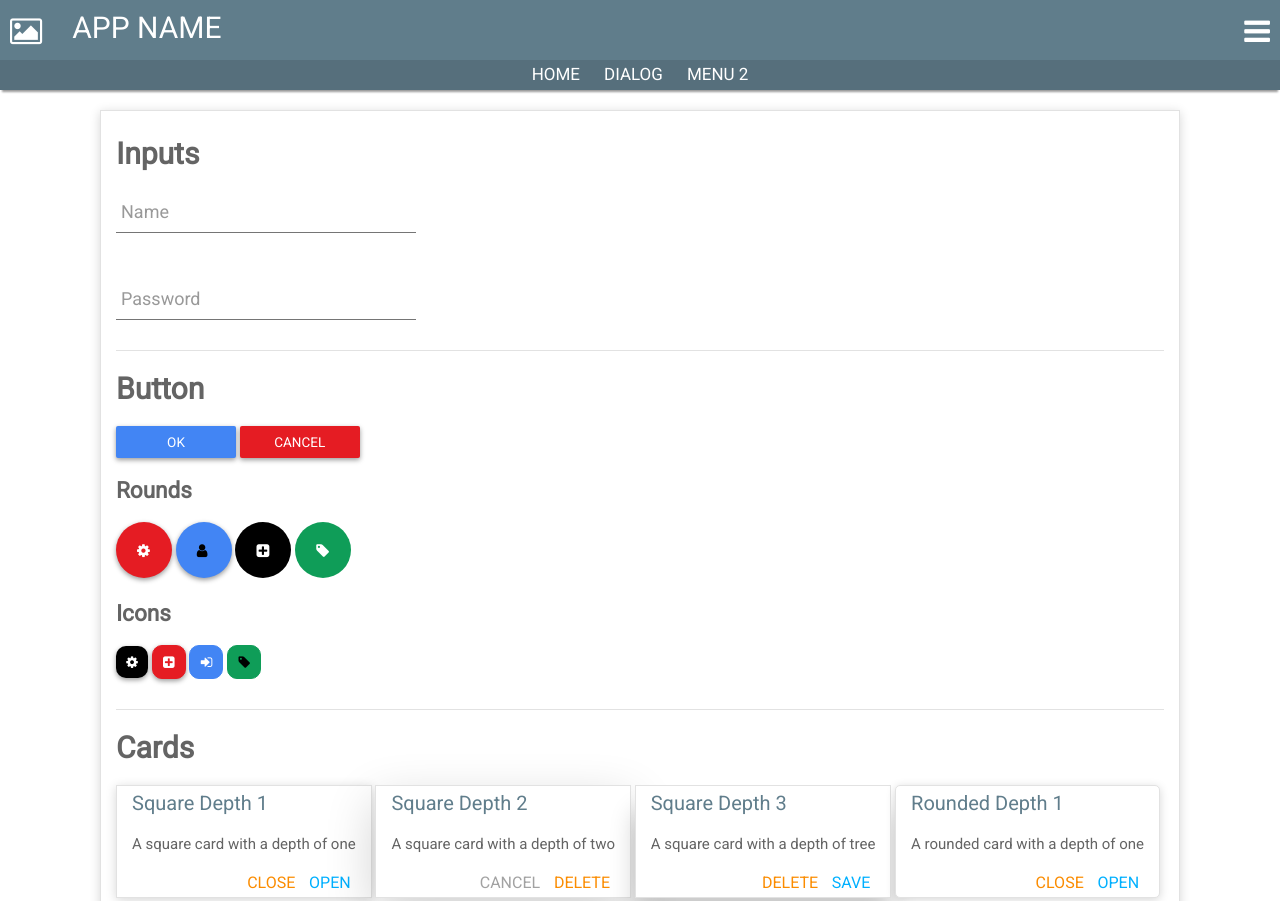
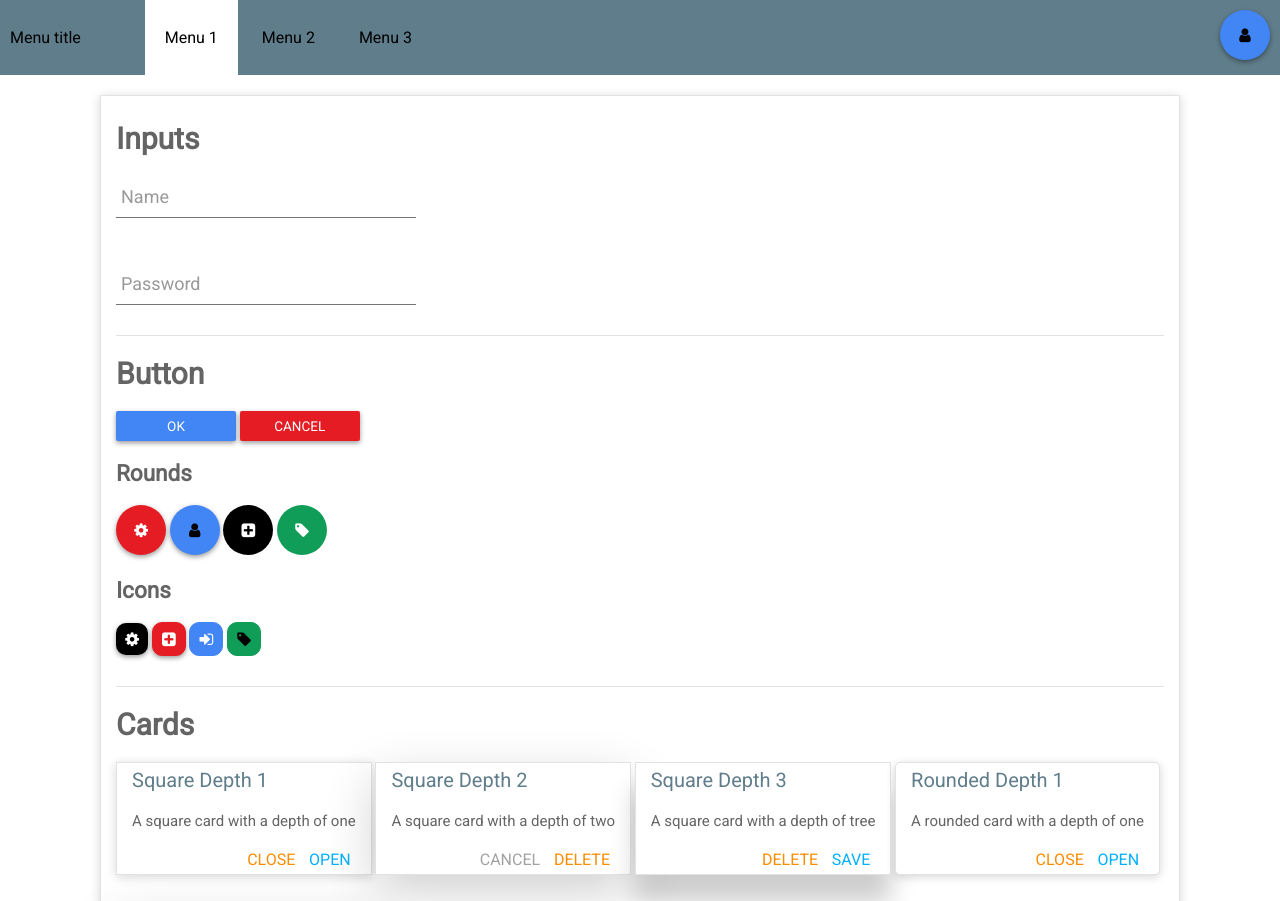
Before and after one commit to clementTal/angular-glu, a plain HTML site: page index.html in a window 1280 px wide. Shown: the top 901 px of the page. Drawn offline with Linux system fonts and the light colour scheme.

Commit message:
update style and menu

```diff
--- a/index.html
+++ b/index.html
@@ -1,35 +1,31 @@
 <html>
 <head>
-<link rel="stylesheet" type="text/css" href="/css/style.css">
+    <link href='http://fonts.googleapis.com/css?family=Roboto' rel='stylesheet' type='text/css'>
+    <link href="//maxcdn.bootstrapcdn.com/font-awesome/4.1.0/css/font-awesome.min.css" rel="stylesheet">
+    <link rel="stylesheet" type="text/css" href="/css/style.css">
 </head>
 <body>
-<link href='http://fonts.googleapis.com/css?family=Roboto' rel='stylesheet' type='text/css'>
-<link href="//maxcdn.bootstrapcdn.com/font-awesome/4.1.0/css/font-awesome.min.css" rel="stylesheet">
+
 
 <div class="menu fixed">
-  <div class="menu-logo">
-    <i class="fa fa-image"></i>
+  <div class="menu-title">
+    Menu title
   </div>
-  <div class="menu-title">
-    <span>APP NAME</span>
+  <div class="menu-left">
+    <div class="menu-entry selected">Menu 1</div>
+    <div class="menu-entry">Menu 2</div>
+    <div class="menu-entry">Menu 3</div>
   </div>
-  <div class="menu-options">
-    <div class="fa fa-navicon">
-      <ul class="option-item">
-        <li>test</li>
-      </ul>
-  	</div>
-	</div>
-</div>
-<div class="sub-menu">
-  <a class="sub-menu-item">home</a>
-  <a href="#modal-one" class="sub-menu-item">dialog</a>
-  <a class="sub-menu-item">Menu 2</a>
+  <div class="menu-right">
+    <div class="round grow raised blue inv">
+        <i class="icon fa fa-user"></i>
+    </div>
+  </div>
 </div>
 
 <div class="container card card-z-1">
     <h1>Inputs</h1>
-    <form>
+    <form class="form">
         <div class="group">
             <input type="text" required>
             <span class="highlight"></span>
@@ -55,16 +51,16 @@
     <h2>Rounds</h2>
 
     <div class="round raised red">
-        <i class="icon fa fa-cog"></i>
+        <span class="icon fa fa-cog"></span>
     </div>
     <div class="round grow raised blue inv">
-        <i class="icon fa fa-user"></i>
+        <span class="icon fa fa-user"></span>
     </div>
     <div class="round black">
-        <i class="icon fa fa-plus-square"></i>
+        <span class="icon fa fa-plus-square"></span>
     </div>
     <div class="round grow green">
-        <i class="icon fa fa-tag"></i>
+        <span class="icon fa fa-tag"></span>
     </div>
     <h2>Icons</h2>
 
--- a/sass/_material.scss
+++ b/sass/_material.scss
@@ -24,3 +24,9 @@ body{
 .center {
   text-align: center;
 }
+
+.fa
+{
+  line-height: inherit;
+  font-size: 16px;
+}
--- a/sass/misc/_button.scss
+++ b/sass/misc/_button.scss
@@ -1,12 +1,13 @@
 .button {
   width: 120px;
-  height: 32px;
-  line-height: 32px;
+  height: $button-height;
+  line-height: $button-height;
   @include border-radius(2px);
   font-size: 0.9em;
   background-color: #fff;
   color: #646464;
   cursor: pointer;
+  display: inline-block;
   &.blue {
     background-color: $blue;
     color: #fff;
@@ -29,8 +30,10 @@
 {
   position: relative;
   display: inline-block;
-  width: 56px;
-  height: 56px;
+  width: $round-size;
+  height: $round-size;
+  line-height: $round-size;
+  text-align: center;
   border-radius: 50%;
   color: #fff;
   overflow: hidden;
@@ -50,7 +53,4 @@
   {
     color: $black;
   }
-  .icon {
-    margin: 21px;
-  }
 }
--- a/sass/misc/_forms.scss
+++ b/sass/misc/_forms.scss
@@ -1,3 +1,7 @@
+.form {
+  width: $form-width;
+}
+
 .group {
   position: relative;
   margin-bottom: 45px;
@@ -44,7 +48,7 @@ input {
 .bar {
   position: relative;
   display: block;
-  width: 300px;
+  width: 100%;
   &:before, &:after {
     content: '';
     height: 2px;
--- a/sass/misc/_icons.scss
+++ b/sass/misc/_icons.scss
@@ -1,8 +1,4 @@
 .symbs {
-  .fa
-  {
-    padding-top: 10px;
-  }
   display: inline-block;
   position: relative;
   width: 32px;
--- a/sass/misc/_menu.scss
+++ b/sass/misc/_menu.scss
@@ -1,103 +1,46 @@
 .menu
 {
-  position: relative;
-  top: 0;
-  height: $top-menu-height;
-  background-color: $primary-color;
   width: 100%;
-  color: white;
-  font-size: $top-menu-font;
-  padding-top: $top-menu-padding;
-  z-index: 1;
-  .menu-logo
-  {
-    float: left;
-    padding-left: 10px;
-    height: $top-menu-height - $top-menu-padding;
-  }
+  height: $menu-height;
+  line-height: $menu-height;
+  background-color: $menu-background-color;
   .menu-title
   {
-    text-align: left;
-    float: left;
-    padding-left: 30px;
-    height: $top-menu-height - $top-menu-padding;
+    padding: 0 10px;
+    display: inline-block;
   }
-  .menu-options
+  .menu-left
   {
-    float: right;
-    text-align: right;
-    padding-right: 10px;
-    height: $top-menu-height - $top-menu-padding;
-    backgorund-color: black;
-    .fa
+    margin-left: 50px;
+    padding: 0;
+    display: inline-block;
+    .menu-entry
     {
-    	cursor: pointer;
-       &:hover .option-item
-       {
-          display: block;
-       }
-    }
-    .option-item
-    {
-      display: none;
-      float: left;
-      color: black;
-      border: 1px solid grey;
-      padding: 5px;
-      position: relative;
-      top: 0;
-      right: 0;
-      text-decoration: none;
-      list-style-type: none;
-      z-index: 200;
-      margin: 0;
+      padding: 0 20px;
+      display: inline-block;
+      cursor: pointer;
+      &.selected, &.selected:hover
+      {
+        background-color: $body-color;
+        color: #000000;
+      }
+      &:hover
+      {
+        background-color: $sub-menu-color;
+      }
     }
   }
-  &.fixed
+  .menu-right
   {
+    margin: 10px;
+    position: absolute;
+    right: 0;
+    top: 0;
+  }
+
+  &.fixed {
     position: fixed;
     top: 0;
-    .option-item
-    {
-      position: fixed;
-      top: $top-menu-height;
-    }
-  }
-  .fa
-  {
-      padding-top: 6px;
+    z-index: 100;
   }
 }
-
-.sub-menu
-{
-  position: fixed;
-  top: $top-menu-height;
-  height: $sub-menu-height;
-  background-color: darken($primary-color, 5);
-  width: 100%;
-  text-align: center;
-  padding-top: $sub-menu-padding;
-  z-index: 2;
-  @include box-shadow($shadows-bottom);
-  .sub-menu-item
-  {
-    height: $menu-height/2;
-    width: auto;
-    display: inline;
-    z-index: 20;
-    font-size: $sub-menu-font;
-    padding: 0 10px 0 10px;
-    cursor: pointer;
-    color: white;
-    text-transform: uppercase;
-    &:hover
-    {
-      border-bottom: $sub-menu-border;
-    }
-  }
-  a
-  {
-      text-decoration: none;
-  }
-}
--- a/sass/misc/_variables.scss
+++ b/sass/misc/_variables.scss
@@ -4,6 +4,8 @@ $red:#e51c23;
 $green: #0f9d58;
 $black: #000000;
 $grey: #A2A2A2;
+
+$body-color: white;
 
 /***********************/
 /********* LINK ********/
@@ -16,15 +18,9 @@ $light-grey: #E2E2E2;
 /***********************/
 /********* MENU ********/
 /***********************/
-$top-menu-height: 60px !default;
-$sub-menu-font: 17px !default;
-$sub-menu-border-height: 3px !default;
-$top-menu-font: 30px !default;
-$top-menu-padding: $top-menu-height - $top-menu-font - 20;
-$sub-menu-border: $sub-menu-border-height solid darken($primary-color, 20);
-$sub-menu-padding: $top-menu-height/2 - $sub-menu-font - $sub-menu-border-height*3;
-$sub-menu-height: $top-menu-height/2 - $sub-menu-padding;
-$menu-height: $top-menu-height + $top-menu-height/2;
+$menu-background-color: $primary-color !default;
+$menu-height: 75px !default;
+$sub-menu-color: darken($menu-background-color, 10);
 
 /***********************/
 /******* DIVIDER *******/
@@ -55,3 +51,16 @@ $shadow-z-3-after: 0 40px 77px 0 rgba(0, 0, 0, 0.22) !default;
 /***********************/
 $grow-scale: 1.2 !default;
 $animation-speed: 0.1s !default;
+
+
+/***********************/
+/******** BUTTON *******/
+/***********************/
+$round-size: 50px !default;
+$button-height: 30px !default;
+
+
+/***********************/
+/********* FORM ********/
+/***********************/
+$form-width: 300px !default;
```
Also changed, not shown: css/style.css, 1 other file.
